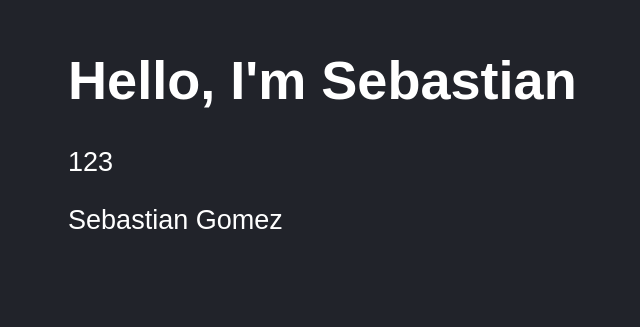
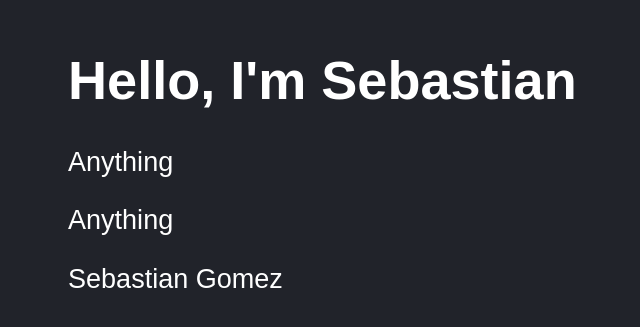
Before and after one commit to sebasGZA/counter-app, a React (Vite) app: page / in a window 1280 px wide. Shown: the part 135-462 px from the top of the page, without its empty margins (80-720 px from the left). Built offline with nearby package versions, Linux system fonts and the light colour scheme.

Commit message:
getBytestId getByText getAllByText

```diff
--- a/src/FirstApp.jsx
+++ b/src/FirstApp.jsx
@@ -3,8 +3,9 @@
 export const FirstApp = ({ title, subTitle, name }) => {
   return (
     <>
-      <h1>{title}</h1>
+      <h1 data-testid="test-title">{title}</h1>
 
+      <p>{subTitle}</p>
       <p>{subTitle}</p>
       <p>{name}</p>
     </>
@@ -12,12 +13,12 @@
 };
 
 FirstApp.propTypes = {
-  subTitle: PropTypes.number,
+  subTitle: PropTypes.string,
   title: PropTypes.string.isRequired,
 };
 
 FirstApp.defaultProps = {
   name: "Sebastian Gomez",
-  subTitle: 123,
+  subTitle: "Anything",
   title: "No title",
 };
```
Also changed, not shown: 1 other file (tests, documents, lock files or other folders).
